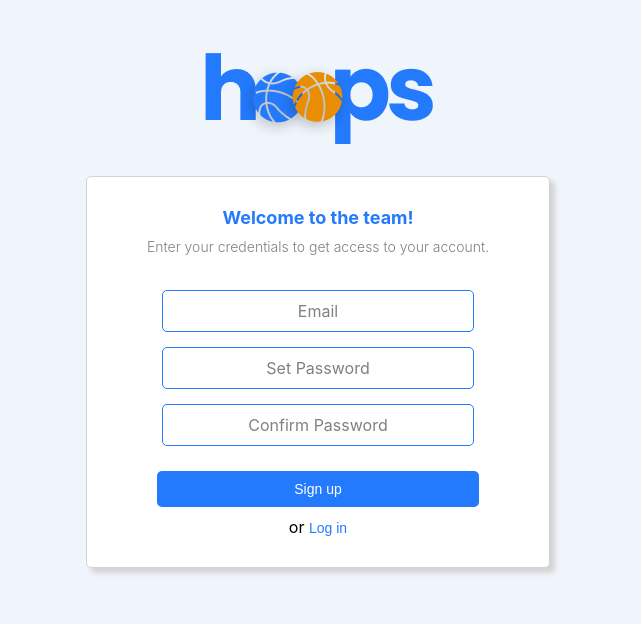
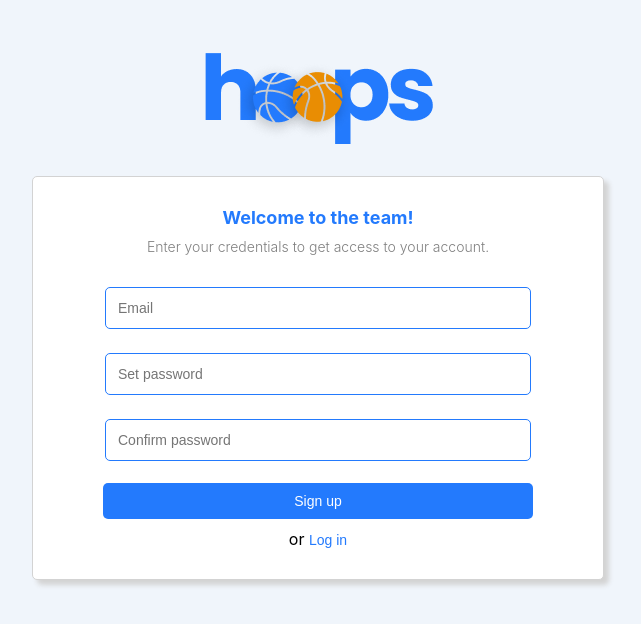
Before and after one commit to alexhu00/nba_player_analyzer, a React (Create React App) app in the folder frontend/: page / in a window 1280 px wide. Shown: the top 624 px of the page, without its empty margins (322-963 px from the left). Built offline with nearby package versions, Linux system fonts and the light colour scheme.

Commit message:
inputs for form

```diff
--- a/frontend/src/components/SignupOrLogin.css
+++ b/frontend/src/components/SignupOrLogin.css
@@ -37,12 +37,19 @@
     padding-bottom: 20px;
 }
 
+.SignupOrLogin__fields{
+    display: flex;
+    flex-direction: column;
+}
+
 .SignupOrLogin__email, .SignupOrLogin__setpass, .SignupOrLogin__confirmpass{
     border: 1px solid #237AFD;
-    padding: 10px;
+    padding: 12px;
     border-radius: 5px;
-    margin: 15px;
-    color: grey;
+    margin: 12px;
+    width: 400px;
+    font-size: 14px;
+    color: black;
 }
 
 .SignupOrLogin__signupbtn{
--- a/frontend/src/components/SignupOrLogin.jsx
+++ b/frontend/src/components/SignupOrLogin.jsx
@@ -1,38 +1,34 @@
-import { useState, React, button } from "react";
+import { useState, React, useEffect } from "react";
 import hoops from "../assets/hoops.png";
 import "./SignupOrLogin.css";
 
 function SignupOrLogin() {
   const [entryType, setEntryType] = useState("Signup");
+  const [email, setEmail] = useState("");
+  const [password, setPassword] = useState("");
 
   //Button response that changes to Login page
   function ChangeToLogin() {
     setEntryType("Login");
+    //Clear inputs
+    setEmail("");
+    setPassword("");
   }
 
   //Button response that changes to Signup page
   function ChangeToSignup() {
     setEntryType("Signup");
+    //Clear inputs
+    setEmail("");
+    setPassword("");
   }
 
-  //Function that changes HTML output for the fields depending on Login or Signup state
-  function Fields(props) {
-    console.log("entryType", props.entryType);
-    if (props.entryType == "Signup") {
-      return (
-        <div className="SignupOrLogin__fields">
-          <div className="SignupOrLogin__email">Email</div>
-          <div className="SignupOrLogin__setpass">Set Password</div>
-          <div className="SignupOrLogin__confirmpass">Confirm Password</div>
-        </div>
-      );
+  function checkPassword(val) {
+    console.log("event", val);
+    if (val == password) {
+      console.log("Yes!");
     } else {
-      return (
-        <div className="SignupOrLogin__fields">
-          <div className="SignupOrLogin__email">Email</div>
-          <div className="SignupOrLogin__setpass">Password</div>
-        </div>
-      );
+      console.log("No!");
     }
   }
 
@@ -44,7 +40,62 @@ function SignupOrLogin() {
         <div className="SignupOrLogin__subtitle">
           Enter your credentials to get access to your account.
         </div>
-        <Fields entryType={entryType}></Fields>
+        <form>
+            {entryType === "Signup" ? (
+            <div className="SignupOrLogin__fields">
+                <input
+                type="text"
+                className="SignupOrLogin__email"
+                placeholder="Email"
+                value={email}
+                onChange={(event) => setEmail(event.target.value)}
+                required
+                />
+                <input
+                type="text"
+                className="SignupOrLogin__setpass"
+                placeholder="Set password"
+                value={password}
+                onChange={(event) => {
+                    setPassword(event.target.value);
+                }}
+                required
+                />
+                <input
+                type="text"
+                className="SignupOrLogin__setpass"
+                placeholder="Confirm password"
+                onChange={(event) => {
+                    checkPassword(event.target.value);
+                }}
+                required
+                />
+            </div>
+            ) : (
+            <div className="SignupOrLogin__fields">
+                <input
+                type="text"
+                className="SignupOrLogin__email"
+                placeholder="Email"
+                value={email}
+                onChange={(event) => {
+                    setEmail(event.target.value);
+                }}
+                required
+                />
+                <input
+                type="text"
+                className="SignupOrLogin__setpass"
+                placeholder="Password"
+                value={password}
+                onChange={(event) => {
+                    setPassword(event.target.value);
+                }}
+                required
+                />
+            </div>
+            )}
+        </form>
         <button
           className="SignupOrLogin__signupbtn"
           onClick={() => ChangeToSignup()}
```
